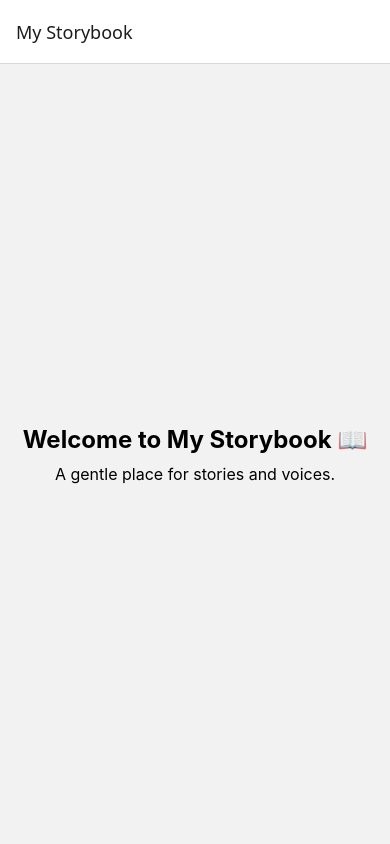
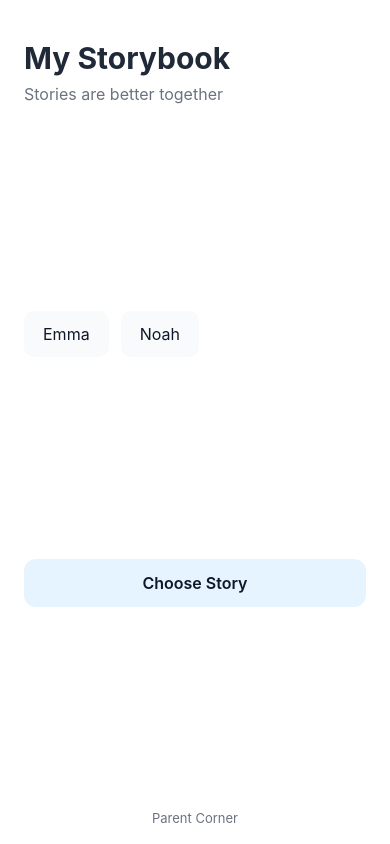
Before and after one commit to clogheiv/MyStorybook, a React Native app: screen /StoryLibrary in a window 390 px wide. Built offline with nearby package versions, Linux system fonts and the light colour scheme.

Commit message:
Add story library screen and child profile picker

```diff
--- /dev/null
+++ b/src/components/ChildProfilePicker.js
@@ -0,0 +1,52 @@
+import React, { useState } from 'react';
+import { View, Text, StyleSheet, TouchableOpacity } from 'react-native';
+
+const profiles = ['Emma', 'Noah'];
+
+export default function ChildProfilePicker() {
+  const [selected, setSelected] = useState(null);
+
+  const onSelect = (name) => {
+    setSelected(name);
+    console.log('Selected profile:', name);
+  };
+
+  return (
+    <View style={styles.container}>
+      {profiles.map((p, idx) => {
+        const active = selected === p;
+        return (
+          <TouchableOpacity
+            key={p}
+            accessibilityRole="button"
+            accessibilityState={{ selected: active }}
+            onPress={() => onSelect(p)}
+            style={[
+              styles.item,
+              idx < profiles.length - 1 && styles.itemSpacing,
+              active && styles.itemActive,
+            ]}
+          >
+            <Text style={[styles.name, active && styles.nameActive]}>{p}</Text>
+          </TouchableOpacity>
+        );
+      })}
+    </View>
+  );
+}
+
+const styles = StyleSheet.create({
+  container: { flexDirection: 'row' },
+  item: {
+    paddingVertical: 12,
+    paddingHorizontal: 18,
+    borderRadius: 10,
+    backgroundColor: '#F8FAFC',
+    borderWidth: 1,
+    borderColor: 'transparent',
+  },
+  itemSpacing: { marginRight: 12 },
+  itemActive: { backgroundColor: '#eef6ff', borderColor: '#bfdbfe' },
+  name: { fontSize: 16, color: '#0f172a' },
+  nameActive: { fontWeight: '700' },
+});
--- a/src/navigation/AppNavigator.js
+++ b/src/navigation/AppNavigator.js
@@ -3,17 +3,23 @@ import { NavigationContainer } from '@react-navigation/native';
 import { createNativeStackNavigator } from '@react-navigation/native-stack';
 
 import HomeScreen from '../screens/HomeScreen';
+import StoryLibraryScreen from '../screens/StoryLibraryScreen';
 
 const Stack = createNativeStackNavigator();
 
 export default function AppNavigator() {
   return (
     <NavigationContainer>
-      <Stack.Navigator>
+      <Stack.Navigator initialRouteName="StoryLibrary">
+        <Stack.Screen
+          name="StoryLibrary"
+          component={StoryLibraryScreen}
+          options={{ headerShown: false }}
+        />
         <Stack.Screen
           name="Home"
           component={HomeScreen}
-          options={{ title: 'My Storybook' }}
+          options={{ title: 'Home' }}
         />
       </Stack.Navigator>
     </NavigationContainer>
--- /dev/null
+++ b/src/screens/StoryLibraryScreen.js
@@ -0,0 +1,70 @@
+import React from 'react';
+import {
+  SafeAreaView,
+  View,
+  Text,
+  StyleSheet,
+  TouchableOpacity,
+  Alert,
+} from 'react-native';
+import ChildProfilePicker from '../components/ChildProfilePicker';
+
+export default function StoryLibraryScreen({ navigation }) {
+  const onChooseStory = () => {
+    // Placeholder action for choosing a story
+    console.log('Choose Story pressed');
+    // For now navigate to Home for testing
+    navigation.navigate('Home');
+  };
+
+  const onParentCorner = () => {
+    Alert.alert('Parent access — authentication coming soon');
+  };
+
+  return (
+    <SafeAreaView style={styles.safe}>
+      <View style={styles.container}>
+        <View style={styles.header}>
+          <Text style={styles.title}>My Storybook</Text>
+          <Text style={styles.subtitle}>Stories are better together</Text>
+        </View>
+
+        <View style={styles.pickerWrap}>
+          <ChildProfilePicker />
+        </View>
+
+        <TouchableOpacity style={styles.primaryButton} onPress={onChooseStory}>
+          <Text style={styles.primaryText}>Choose Story</Text>
+        </TouchableOpacity>
+
+        <TouchableOpacity style={styles.parentWrap} onPress={onParentCorner}>
+          <Text style={styles.parentText}>Parent Corner</Text>
+        </TouchableOpacity>
+      </View>
+    </SafeAreaView>
+  );
+}
+
+const styles = StyleSheet.create({
+  safe: { flex: 1, backgroundColor: '#FFF' },
+  container: {
+    flex: 1,
+    paddingHorizontal: 24,
+    paddingTop: 40,
+    justifyContent: 'space-between',
+  },
+  header: { alignItems: 'flex-start' },
+  title: { fontSize: 30, fontWeight: '700', color: '#1f2937' },
+  subtitle: { marginTop: 8, fontSize: 16, color: '#6b7280' },
+  pickerWrap: { marginTop: 28 },
+  primaryButton: {
+    backgroundColor: '#E6F4FF',
+    paddingVertical: 14,
+    borderRadius: 12,
+    alignItems: 'center',
+    marginVertical: 24,
+  },
+  primaryText: { color: '#0f172a', fontSize: 16, fontWeight: '600' },
+  parentWrap: { alignItems: 'center', paddingBottom: 18 },
+  parentText: { color: '#6b7280', fontSize: 13 },
+});
```
